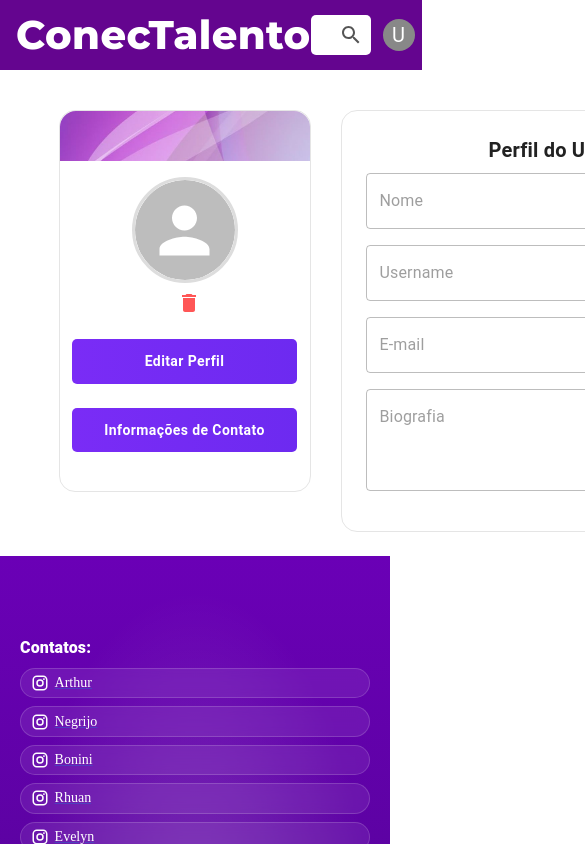
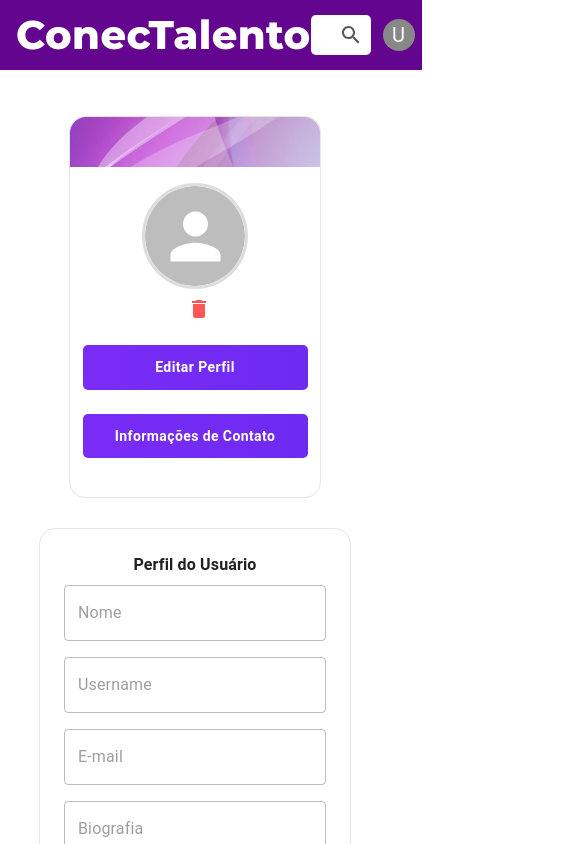
Before and after one commit to Arthur16800/Front_ConecTalento, a React (Vite) app: page /perfiluser in a window 390 px wide. Shown: the top 844 px of the page, 585 px wide, since content can reach past the window. Built offline with nearby package versions, Linux system fonts and the light colour scheme; no server answers; sample sign-in values are in the browser's storage.

Commit message:
PerfilUser.jsx: Responsividade para computadores e celulares

```diff
--- a/src/pages/PerfilUser.jsx
+++ b/src/pages/PerfilUser.jsx
@@ -951,17 +951,18 @@ function Styles() {
   return {
     container: {
       display: "flex",
-      justifyContent: "space-between",
+      justifyContent: "center",
       gap: 30,
-      padding: "24px 16px",
-      maxWidth: "70%",
+      padding:"30px",
+      width: "80%",
+      maxWidth: "100%",
       margin: "0 auto",
+      flexWrap: "wrap",
     },
     leftCard: {
-      maxWidth: 280,
-      minWidth: 250,
       flex: 2,
-      width: "100%",
+      maxWidth: "250px",
+      minWidth: "150px",
       backgroundColor: "#fff",
       border: "1px solid #E5E5E5",
       borderRadius: 16,
@@ -971,13 +972,14 @@ function Styles() {
       transition: "height 0.3s ease",
     },
     box_IMG: {
-      height: 50,
+      width: "100%",
+      minHeight: "50px",
+      maxHeight: "200px",
       borderRadius: "16px 16px 0 0",
       backgroundImage: `url(${background2})`,
       backgroundSize: "cover",
       backgroundPosition: "center",
       marginBottom: 16,
-      width: "100%",
     },
     user_perfil: {
       display: "flex",
@@ -1006,6 +1008,8 @@ function Styles() {
       color: "#fff",
       border: "none",
       width: "90%",
+      minWidth: "120px",
+      maxWidth: "250px",
     },
     formPanel: {
       flex: 1,
@@ -1016,11 +1020,12 @@ function Styles() {
       display: "flex",
       flexDirection: "column",
       alignItems: "center",
-      minWidth: 400,
-      maxWidth: 800,
+      minWidth: "200px",
+      maxWidth: "500px",
+      width: "100%",
     },
     formTitle: {
-      fontSize: 20,
+      fontSize: "clamp(16px, 2vw, 20px)",
       fontWeight: 600,
       marginBottom: 8,
       textAlign: "center",
@@ -1037,6 +1042,8 @@ function Styles() {
       color: "#fff",
       border: "none",
       width: "60%",
+      minWidth: "150px",
+      maxWidth: "300px",
     },
   };
 }
```
